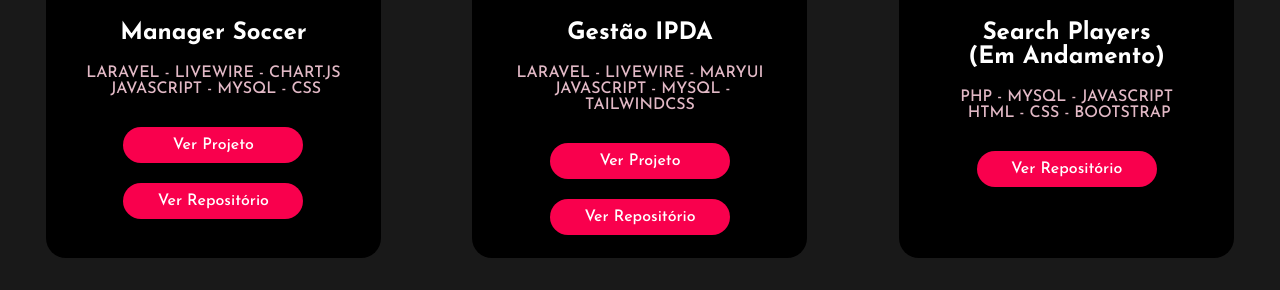
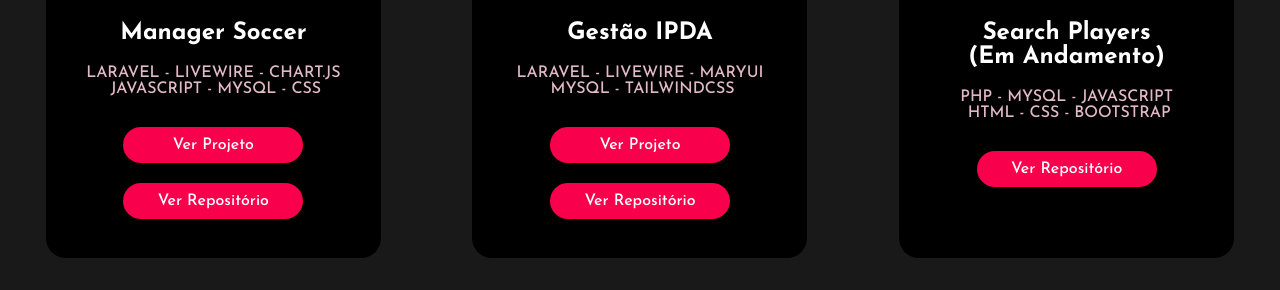
Before and after one commit to GustavoPrado20/portifolio, a plain HTML site: page portifolio/index.html in a window 1280 px wide. Shown: the part 4112-4402 px from the top of the page. Drawn offline with Linux system fonts and the light colour scheme.

Commit message:
Update index.html

```diff
--- a/portifolio/index.html
+++ b/portifolio/index.html
@@ -127,9 +127,9 @@
                         </figure>
 
                         <h5>Gestão IPDA</h5>
-                        <p>LARAVEL - LIVEWIRE - MARYUI &nbspJAVASCRIPT - MYSQL - TAILWINDCSS</p>
+                        <p>LARAVEL - LIVEWIRE - MARYUI &nbspMYSQL - TAILWINDCSS</p>
                         <a href="https://ipda-igarata-gestao.special-super-offer-of-the-day.com/" target="_blank">Ver Projeto</a>
-                        <a href="" target="_blank" class="btn-unico">Ver Repositório</a>
+                        <a href="https://github.com/GustavoPrado20/IPDA_app" target="_blank" class="btn-unico">Ver Repositório</a>
                     </section>
 
                     <section class="card">
```
